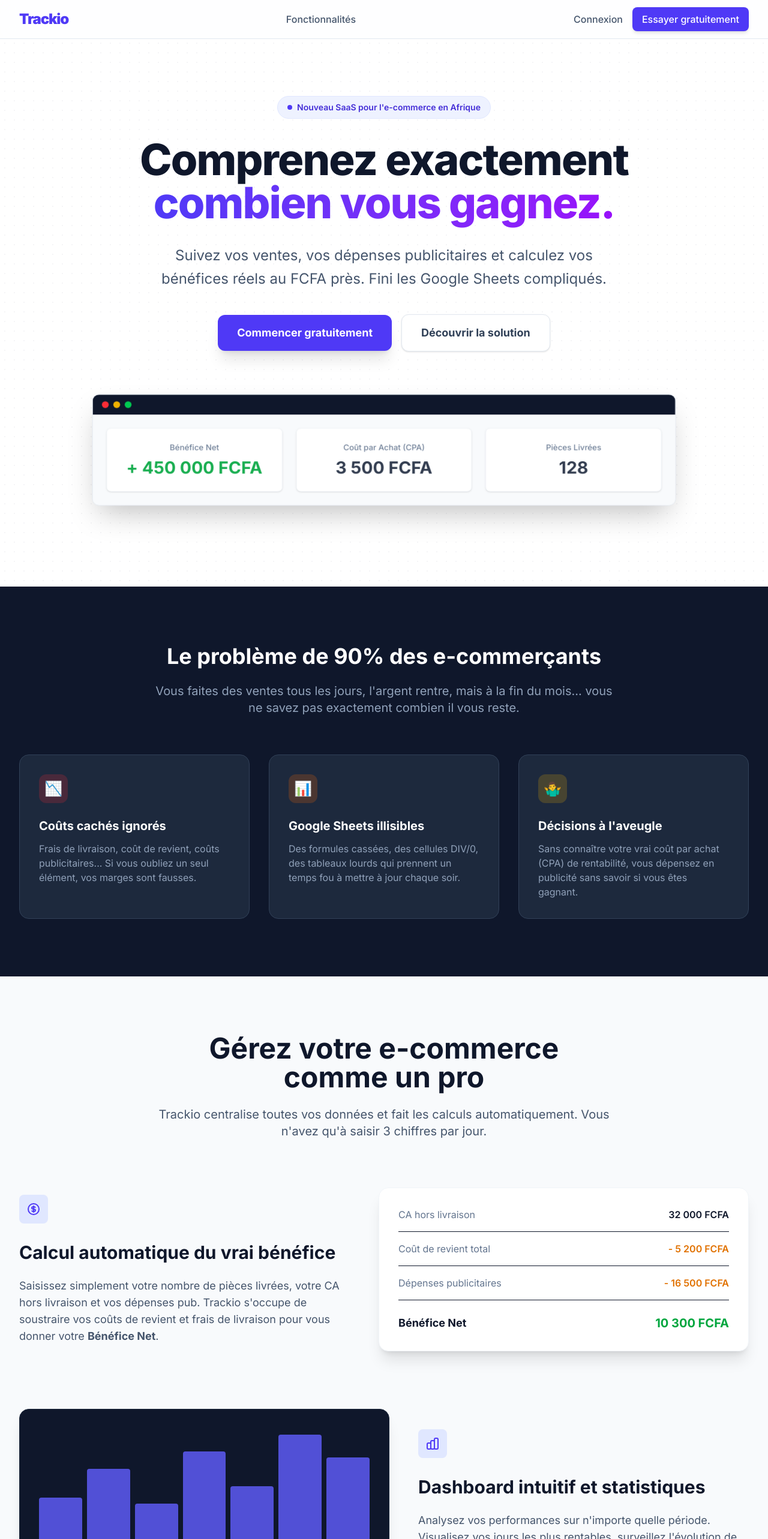
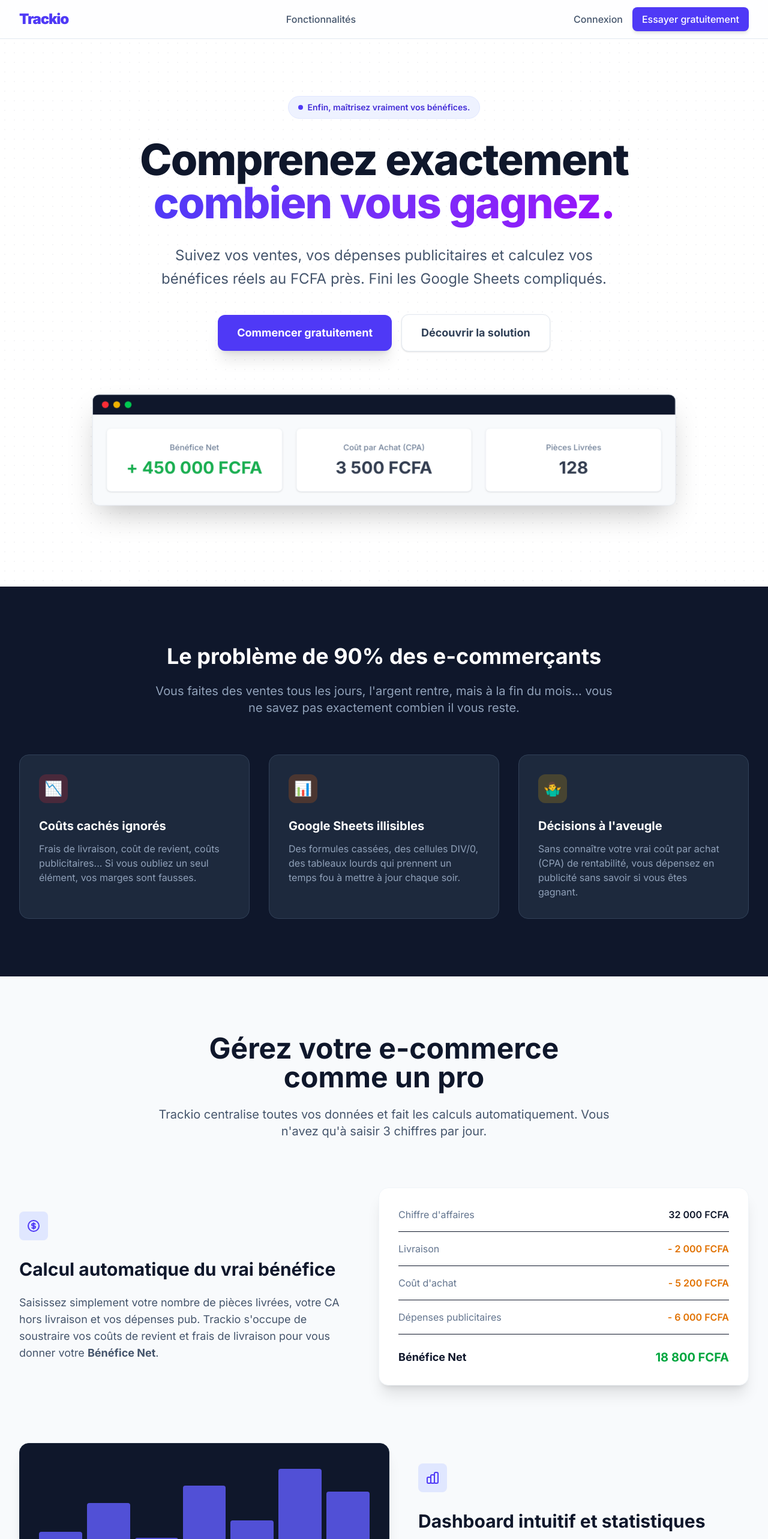
Before and after one commit to Karim717-sy/trackio, a Next.js app: page / in a window 1280 px wide. Shown: the top 2566 px of the page at 60% size. Built offline with nearby package versions, Linux system fonts and the light colour scheme.

Commit message:
chore: update landing page copy and calculation example

```diff
--- a/src/app/page.tsx
+++ b/src/app/page.tsx
@@ -14,7 +14,7 @@ export default function LandingPage() {
           <div className="relative max-w-7xl mx-auto px-4 sm:px-6 lg:px-8 pt-24 pb-32 text-center">
             <div className="inline-flex items-center px-4 py-2 rounded-full bg-indigo-50 text-indigo-700 text-sm font-semibold mb-8 border border-indigo-100">
               <span className="flex h-2 w-2 rounded-full bg-indigo-600 mr-2"></span>
-              Nouveau SaaS pour l'e-commerce en Afrique
+              Enfin, maîtrisez vraiment vos bénéfices.
             </div>
             <h1 className="text-5xl md:text-7xl font-extrabold text-slate-900 tracking-tight mb-8">
               Comprenez exactement <br className="hidden md:block" />
@@ -113,20 +113,24 @@ export default function LandingPage() {
                 <div className="flex-1 w-full bg-white rounded-2xl shadow-xl p-8 border border-slate-100 transform hover:-translate-y-2 transition duration-500">
                   <div className="space-y-4">
                     <div className="flex justify-between items-center border-b pb-4">
-                      <span className="text-slate-500">CA hors livraison</span>
+                      <span className="text-slate-500">Chiffre d'affaires</span>
                       <span className="font-semibold text-slate-900">32 000 FCFA</span>
                     </div>
                     <div className="flex justify-between items-center border-b pb-4">
-                      <span className="text-slate-500">Coût de revient total</span>
+                      <span className="text-slate-500">Livraison</span>
+                      <span className="font-semibold text-amber-600">- 2 000 FCFA</span>
+                    </div>
+                    <div className="flex justify-between items-center border-b pb-4">
+                      <span className="text-slate-500">Coût d'achat</span>
                       <span className="font-semibold text-amber-600">- 5 200 FCFA</span>
                     </div>
                     <div className="flex justify-between items-center border-b pb-4">
                       <span className="text-slate-500">Dépenses publicitaires</span>
-                      <span className="font-semibold text-amber-600">- 16 500 FCFA</span>
+                      <span className="font-semibold text-amber-600">- 6 000 FCFA</span>
                     </div>
                     <div className="flex justify-between items-center pt-2">
                       <span className="text-lg font-bold text-slate-900">Bénéfice Net</span>
-                      <span className="text-xl font-bold text-green-600">10 300 FCFA</span>
+                      <span className="text-xl font-bold text-green-600">18 800 FCFA</span>
                     </div>
                   </div>
                 </div>
```
